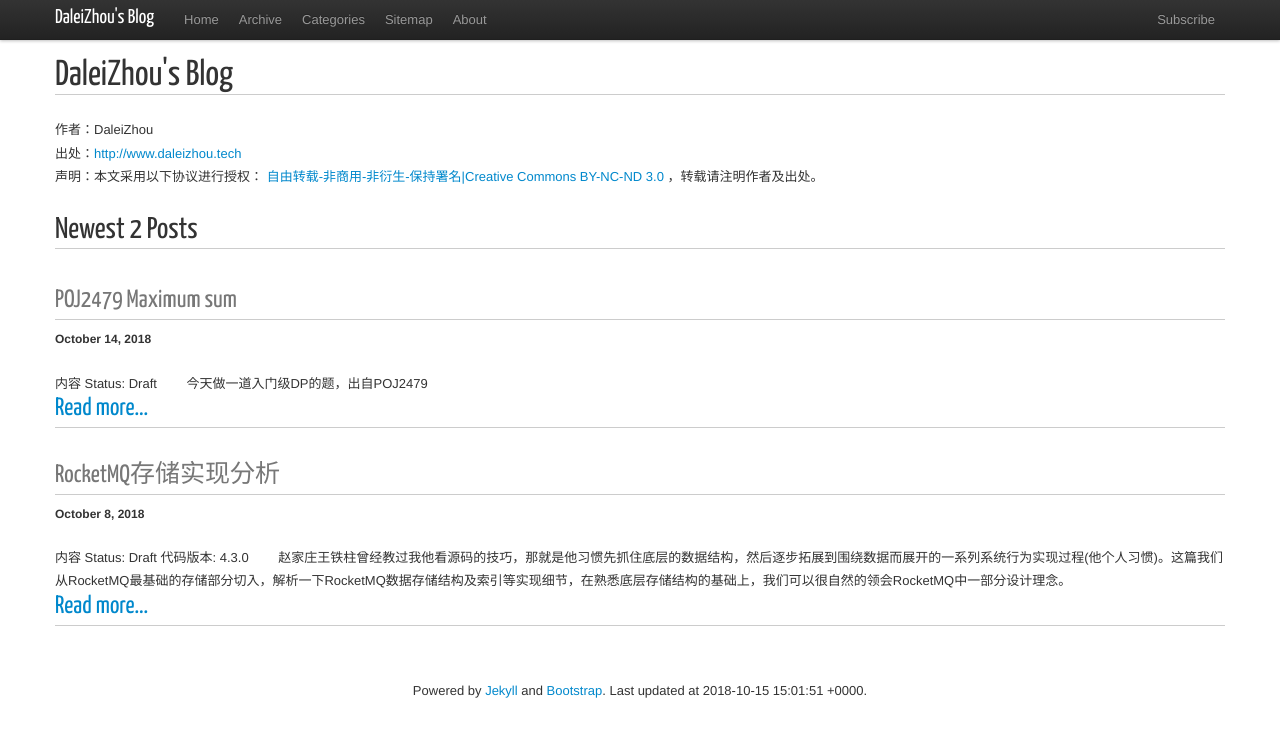
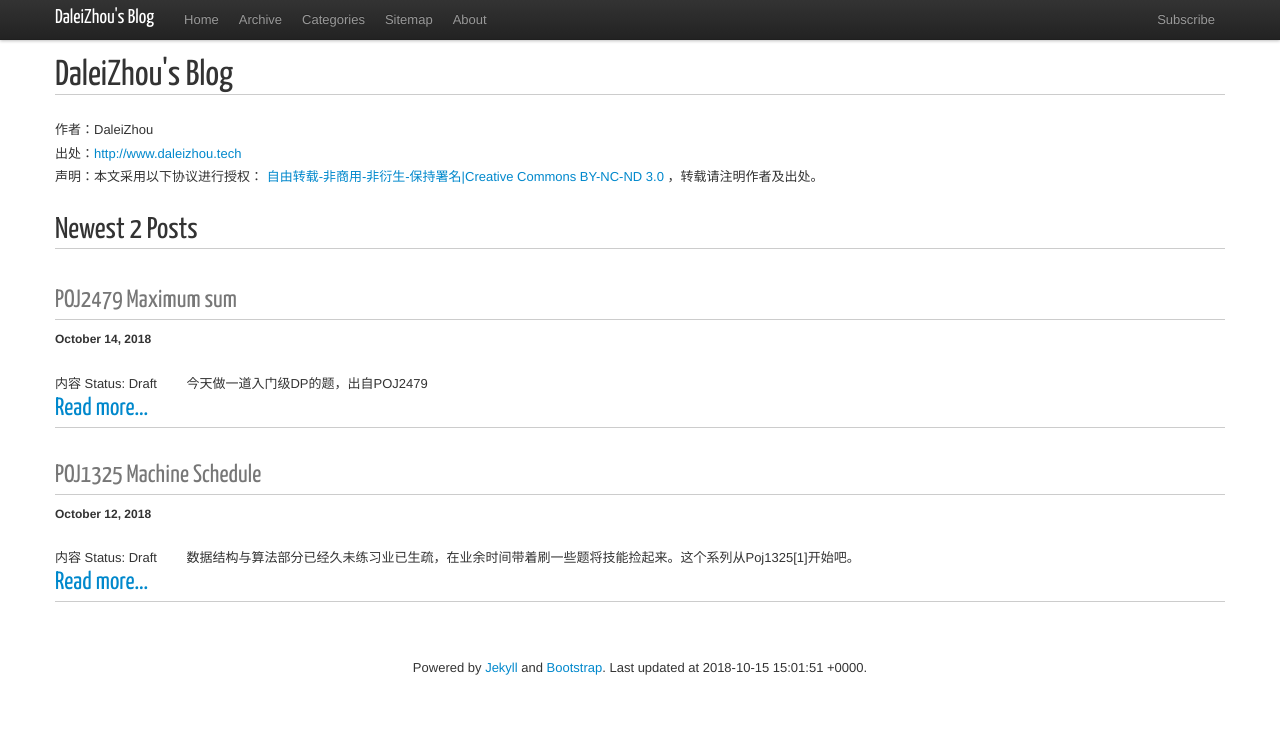
Before and after one commit to DaleiZhou/daleizhou.github.io, a Jekyll site: the page built from index.html, in a window 1280 px wide. Shown: the top 737 px of the page. Built offline with Jekyll 4.4.1, drawn with Linux system fonts in a browser that asks for light colours; nearby versions of some CDN libraries; some of the changed lines change nothing that is shown.

Commit message:
poj1325 init

````diff
--- /dev/null
+++ b/_posts/2018/2018-10-12-poj1325-machine-schedule.md
@@ -0,0 +1,132 @@
+---
+layout: post
+category: Coding
+title: POJ1325 Machine Schedule
+excerpt_separator: <!--more-->
+---
+
+
+## 内容
+>Status: Draft
+
+　　数据结构与算法部分已经久未练习业已生疏，在业余时间带着刷一些题将技能捡起来。这个系列从[Poj1325[1]](http://poj.org/problem?id=1325)开始吧。
+<!--more-->
+## <a id="Problem">Problem</a>
+
+### Description
+
+    As we all know, machine scheduling is a very classical problem in computer science and has been studied for a very long history. Scheduling problems differ widely in the nature of the constraints that must be satisfied and the type of schedule desired. Here we consider a 2-machine scheduling problem.
+
+    There are two machines A and B. Machine A has n kinds of working modes, which is called mode_0, mode_1, ..., mode_n-1, likewise machine B has m kinds of working modes, mode_0, mode_1, ... , mode_m-1. At the beginning they are both work at mode_0.
+
+    For k jobs given, each of them can be processed in either one of the two machines in particular mode. For example, job 0 can either be processed in machine A at mode_3 or in machine B at mode_4, job 1 can either be processed in machine A at mode_2 or in machine B at mode_4, and so on. Thus, for job i, the constraint can be represent as a triple (i, x, y), which means it can be processed either in machine A at mode_x, or in machine B at mode_y.
+
+    Obviously, to accomplish all the jobs, we need to change the machine's working mode from time to time, but unfortunately, the machine's working mode can only be changed by restarting it manually. By changing the sequence of the jobs and assigning each job to a suitable machine, please write a program to minimize the times of restarting machines.
+
+### Input
+
+    The input file for this program consists of several configurations. The first line of one configuration contains three positive integers: n, m (n, m < 100) and k (k < 1000). The following k lines give the constrains of the k jobs, each line is a triple: i, x, y.
+
+    The input will be terminated by a line containing a single zero.
+
+### Output
+
+    The output should be one integer per line, which means the minimal times of restarting machine.
+
+### Sample Input
+
+    5 5 10
+    0 1 1
+    1 1 2
+    2 1 3
+    3 1 4
+    4 2 1
+    5 2 2
+    6 2 3
+    7 2 4
+    8 3 3
+    9 4 3
+    0
+
+### Sample Output
+
+    3
+
+## <a id="Analysis">Analysis</a>
+
+　　我们将每个mode看成一个个点，而每个job可以看成A或B的状态集的连线。因为不包含奇数条边的回路。因此这个图是一个二分图。因为所有任务都得完成，因此这是一个求二分图最小覆盖的问题。即找出最小点覆盖将所有任务边都能覆盖到。而最小点覆盖数等于最大匹配数(Konig 定理)，因此这个问题可以通过求此图的最大匹配来解决。
+
+　　匈牙利算法是解决最大匹配问题的一个解决方案。其算法的主要过程是
+
+<div align="center">
+<img src="/assets/img/2018/10/12/hungary.png" width="60%" height="60%"/>
+</div>
+
+　　注意到两台机器的初始工作模式都为mode_0, 因此输入数据时需要吧这部分数据都排除在外。即除了mode_0外，求最小覆盖集。
+
+## <a id="AC Code">AC Code</a>
+```cpp
+#include<cstdio>
+#include<vector>
+#include<algorithm>
+
+using namespace std;
+
+vector<int> matrix[100];
+int match[100];
+bool visited[100];
+
+bool dfs(int from) {
+    for(int i=0; i<matrix[from].size(); ++i) {
+        int to = matrix[from][i];
+        if(visited[to]) continue;
+        visited[to] = true;
+
+        // 如果to尚未匹配
+        // 或to已经匹配，通过to找增广路
+        if(match[to] == -1 || dfs(match[to])) {
+            match[to] = from;
+            return true;
+        }
+    }
+
+    return false;
+}
+
+int main() {
+#ifdef POJ_DEBUG_LOCAL
+    freopen("in.txt", "r", stdin);
+    freopen("out.txt", "w", stdout);
+#endif
+
+    int n, m, k;
+    while (scanf("%d", &n) && n) {
+        for (int i = 0; i < n; ++i) matrix[i].clear();
+
+        scanf("%d %d", &m, &k);
+        int i, x, y;
+        for (int j = 0; j < k; ++j) {
+            scanf("%d %d %d", &i, &x, &y);
+            if (!x || !y) continue;
+            matrix[x].push_back(y);
+        }
+        int result = 0;
+        fill(match, match+m, -1);
+
+        for (int i = 0; i < n; ++i) {
+            fill(visited, visited+m, false);
+            if (dfs(i) == true) ++result;
+        }
+        printf("%d\n", result);
+    }
+
+#ifdef POJ_DEBUG_LOCAL
+    fclose(stdin);
+    fclose(stdout);
+#endif
+}
+```
+
+## <a id="References">References</a>
+
+* [1] http://poj.org/problem?id=1325
````
Also changed, not shown: _posts/2018/2018-10-14-poj2479-maximum-sum.md (+0 -1 lines), assets/img/2018/10/12/hungary.png (added).
